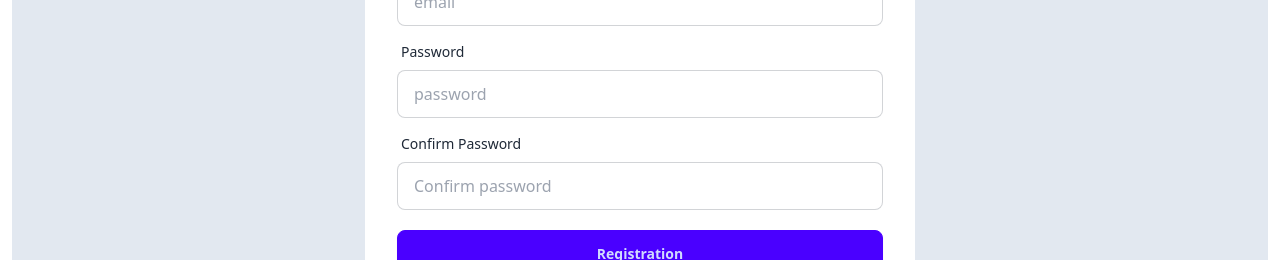
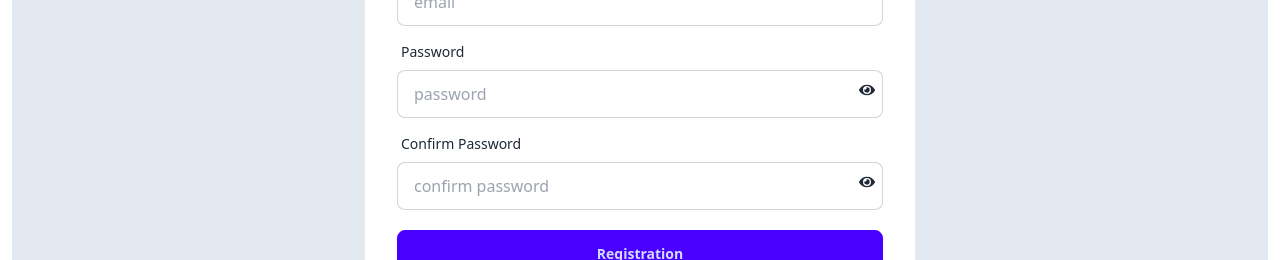
Before and after one commit to Ancishan/Real-estate-Assignment, a React (Vite) app: page /register in a window 1280 px wide. Shown: the part 426-686 px from the top of the page. Built offline with nearby package versions, Linux system fonts and the light colour scheme; no server answers.

Commit message:
[DONE] dynamic profile and toogle

```diff
--- a/package.json
+++ b/package.json
@@ -15,6 +15,7 @@
     "match-sorter": "^6.3.4",
     "react": "^18.2.0",
     "react-dom": "^18.2.0",
+    "react-icons": "^5.0.1",
     "react-router-dom": "^6.22.3",
     "sort-by": "^1.2.0"
   },
--- a/src/Pages/Registration.jsx
+++ b/src/Pages/Registration.jsx
@@ -1,17 +1,22 @@
 import { Link } from "react-router-dom";
 import { useContext, useState } from "react";
 import { AuthContext } from "../Routes/AuthProvider";
+import {FaEye , FaEyeSlash } from "react-icons/fa";
 
 const Registration = () => {
     const [error, setError] = useState("");
+    const [success, setSuccess] = useState('')
+    const [showPass, setShowPass] = useState(false);
     const { createUser } = useContext(AuthContext);
 
     const handleRegister = e => {
         e.preventDefault();
+        setError('');
+        setSuccess('')
         const form = new FormData(e.currentTarget);
         const name = form.get('name');
         const photo = form.get('photoURL');
-        const email = form.get('email');
+        const email = form.get ('email');
         const password = form.get('password');
         const confirmPassword = form.get('confirmPassword');
 
@@ -23,14 +28,21 @@ const Registration = () => {
             setError("Password must be at least six characters");
             return;
         }
+        if (!/[a-zA-Z]/.test(password)) {
+            setError("Your password should be at least one character");
+
+            return;
+        }
 
         createUser(email, password, photo, name)
             .then(() => {
-                console.log("User registered successfully");
+                console.log("result.user");
+                setSuccess('successfully created')
             })
             .catch(error => {
                 console.error("Error registering user:", error);
             });
+
     }
 
     return (
@@ -63,13 +75,37 @@ const Registration = () => {
                                 <label className="label">
                                     <span className="label-text">Password</span>
                                 </label>
-                             <input type="password" placeholder="password" name="password" className="input input-bordered" required />
+                               <div className="relative w-full">
+                               <input
+                                 type={ showPass ? "text" : "password"}
+                                 placeholder="password"
+                                name="password"
+                                className="input input-bordered w-full"
+                                required />
+                                <span className="absolute top-3 right-1 pr-1" onClick={() =>setShowPass(!showPass)}>
+                                    {
+                                        showPass ? <FaEyeSlash></FaEyeSlash> : <FaEye></FaEye>
+                                    }
+                                    </span>
+                               </div>
                             </div>
                             <div className="form-control">
                                 <label className="label">
                                     <span className="label-text">Confirm Password</span>
                                 </label>
-                             <input type="password" placeholder="Confirm password" name="confirmPassword" className="input input-bordered" required />
+                                <div className="relative w-full">
+                               <input
+                                 type={ showPass ? "text" : "password"}
+                                 placeholder="confirm password"
+                                name="confirmPassword"
+                                className="input input-bordered w-full"
+                                required />
+                                <span className="absolute top-3 right-1 pr-1" onClick={() =>setShowPass(!showPass)}>
+                                    {
+                                        showPass ? <FaEyeSlash></FaEyeSlash> : <FaEye></FaEye>
+                                    }
+                                    </span>
+                               </div>
 
                             </div>
                             <div className="form-control mt-3">
@@ -77,7 +113,10 @@ const Registration = () => {
                             </div>
                             <p>Already Have An Account ? <Link to="/login" className="text-blue-500">Login </Link> </p>
                             {
-                         error && ('error')
+                              error &&  <p> {error}</p>
+                            }
+                            {
+                                success && <p>{success}</p>
                             }
                         </form>
 
```
Also changed, not shown: src/Pages/login.css (added, +15 -0 lines), 1 other file (tests, documents, lock files or other folders). Lines whose indentation alone changed are shown as unchanged.
